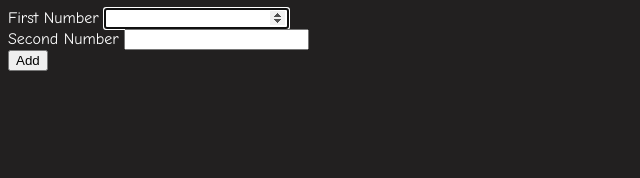
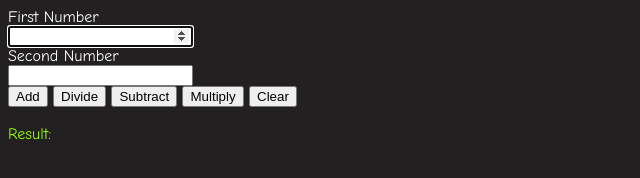
Before and after one commit to S3ntryPositive/CalculatorJS, a plain HTML site: page index.html in a window 1280 px wide. Shown: the whole page, without its empty margins (0-640 px from the left). Drawn offline with Linux system fonts and the light colour scheme.

Commit message:
Update index.html

```diff
--- a/index.html
+++ b/index.html
@@ -7,11 +7,20 @@
 	<body>
 		<script type="text/javascript" src="script.js"></script>
 		<label id = "lblNum1">First Number</label>
+		<br>
 		<input type="number" id="inputnum1" autofocus></input>
 		<br>
 		<label id = "lblNum2">Second Number</label>
-		<input type="number" id="inputnum2" autofocus></input>
 		<br>
-		<button id = "btnNum1">Add</button>
+		<input type="number" id="inputnum2"></input>
+		<br>
+		<button id = "btnAdd">Add</button>
+		<button id = "btnDivide">Divide</button>
+		<button id = "btnSubtract">Subtract</button>
+		<button id = "btnMultiply">Multiply</button>
+		<button id = "btnClear">Clear</button>
+		<br>
+		<br>
+		<label id = "lblresult">Result: </label>
 	</body>
 </html>
```
